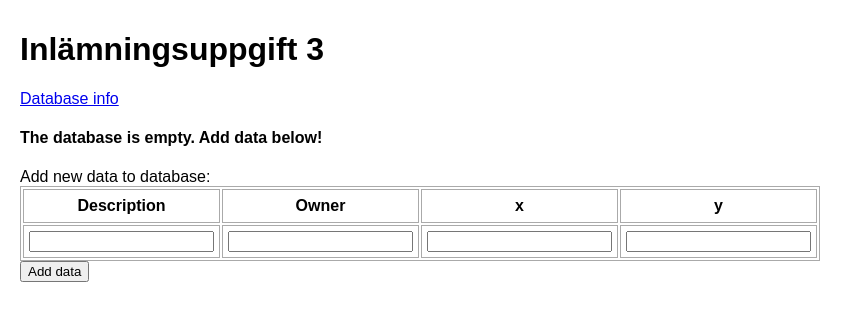
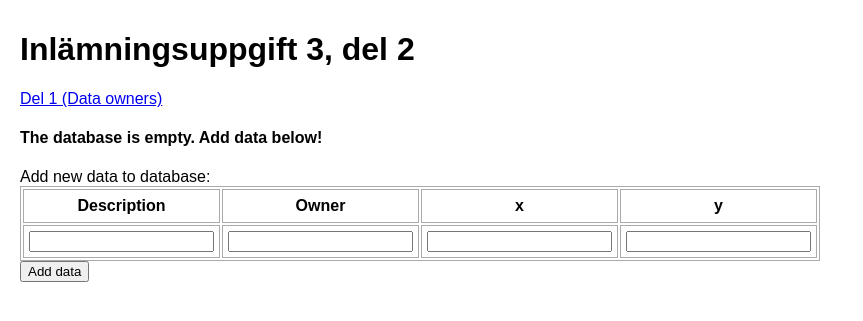
Before and after one commit to markusrobertjonsson/jad-assignment3_2, a Flask app: page / in a window 1280 px wide. Shown: the top 321 px of the page, without its empty margins (0-863 px from the left). Run offline with Flask 2, Linux system fonts and the light colour scheme; data that the repository does not hold is empty.

Commit message:
Add files via upload

```diff
--- a/templates/index.html
+++ b/templates/index.html
@@ -6,8 +6,8 @@
 
 {% block body %}
 
-    <h1>Inlämningsuppgift 3</h1>
-    <p><a href="/info">Database info</a></p>
+    <h1>Inlämningsuppgift 3, del 2</h1>
+    <p><a href="http://jadassignment31-env.eba-y9mnbq3a.us-east-2.elasticbeanstalk.com/">Del 1 (Data owners)</a></p>
     {% if xydatas|length < 1 %}
         <h4>The database is empty. Add data below!</h4>
     {% else %}
```
